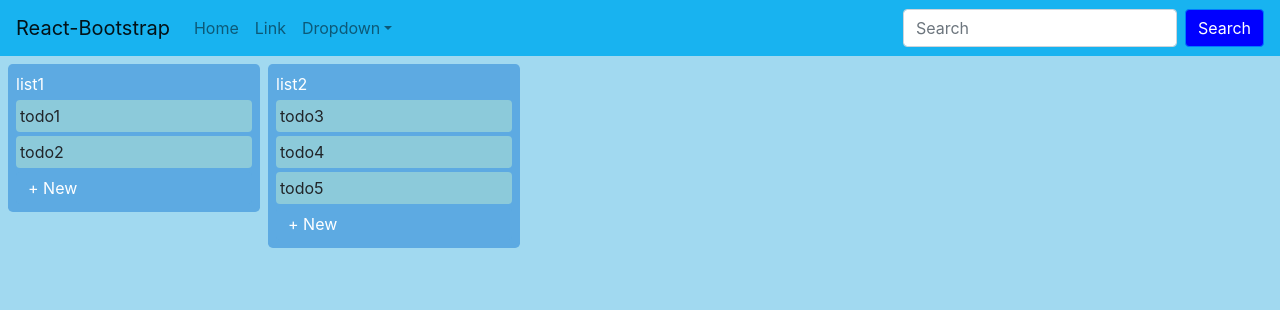
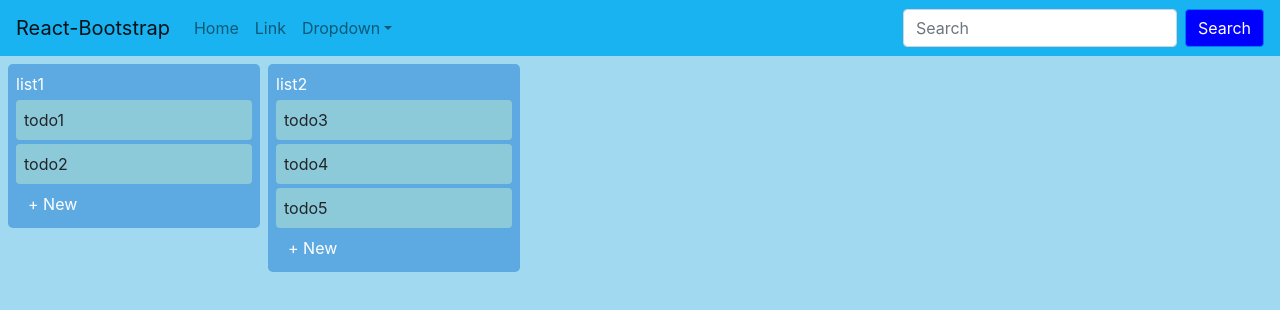
Before and after one commit to jasperdyb/ReactTrelloClone, a React (Create React App) app in the folder client/: page / in a window 1280 px wide. Shown: the top 310 px of the page. Built offline with nearby package versions, Linux system fonts and the light colour scheme.

Commit message:
style overflow on todo

```diff
--- a/client/src/components/Todo.jsx
+++ b/client/src/components/Todo.jsx
@@ -1,5 +1,5 @@
 import React from "react";
 
 export default function Todo({ name }) {
-  return <div className="todo my-1 p-1 rounded">{name}</div>;
+  return <div className="todo text-wrap my-1 p-2 rounded">{name}</div>;
 }
--- a/client/src/styles/app.scss
+++ b/client/src/styles/app.scss
@@ -31,12 +31,13 @@
 
     .todo,
     textarea {
+      word-wrap: break-word;
       background-color: #8ccada;
-      overflow: hidden;
     }
 
     textarea {
       border: none;
+      overflow: hidden;
 
       &:focus {
         outline: none;
```
